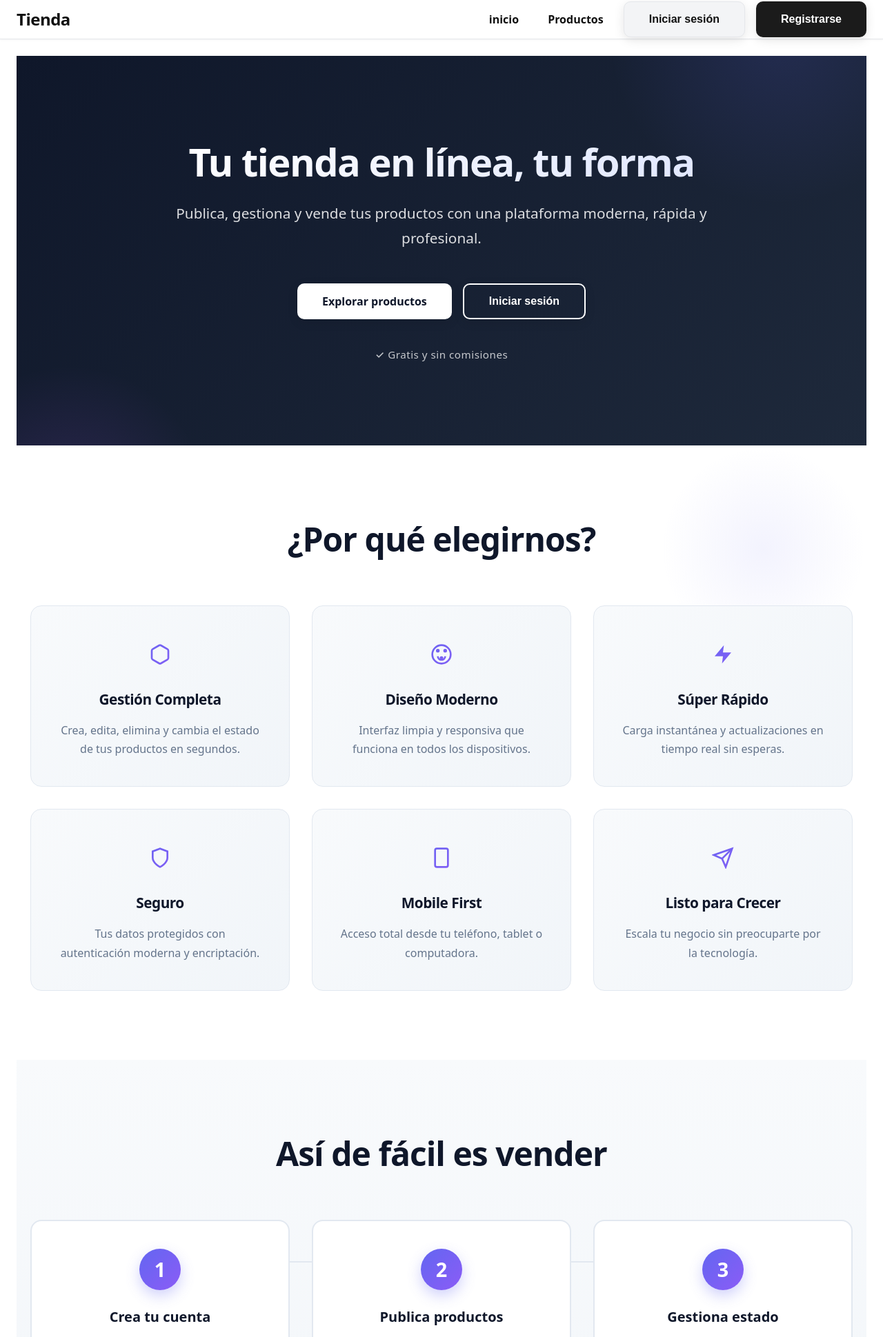
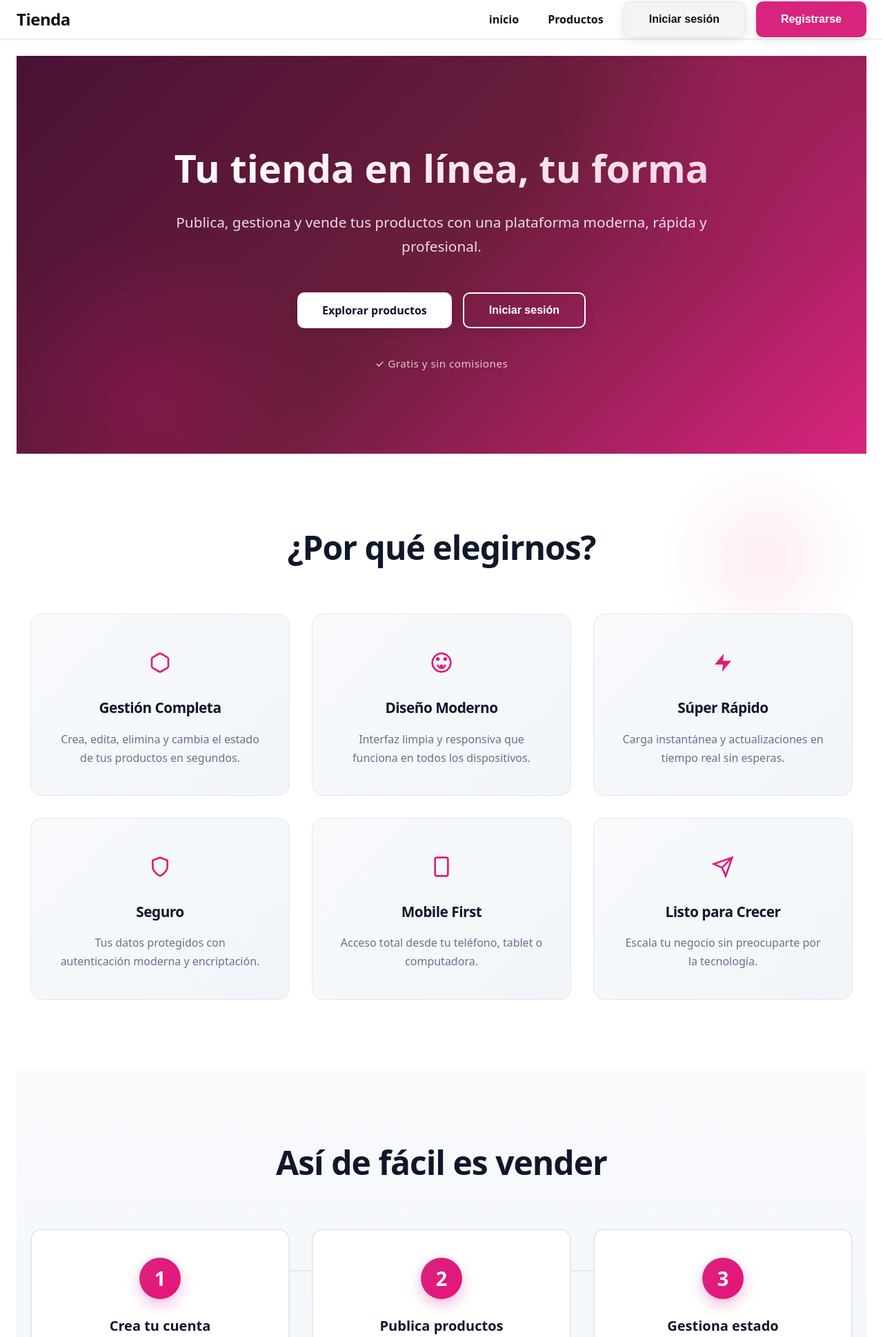
Before and after one commit to Guilder23/TiendaEcommerce, a Django app: page / in a window 1280 px wide. Shown: the top 1939 px of the page at 69% size. Run offline with Django 5.2, Linux system fonts and the light colour scheme.

Commit message:
Cambiando colores de todo

```diff
--- a/static/css/base.css
+++ b/static/css/base.css
@@ -132,9 +132,9 @@
 }
 
 .message.success {
-  background: #ecfdf5;
-  border-left-color: #10b981;
-  color: #065f46;
+  background: #f8d5e5;
+  border-left-color: #d9247e;
+  color: #6b1d3c;
 }
 
 .message.error {
--- a/static/css/home.css
+++ b/static/css/home.css
@@ -19,7 +19,7 @@
    ============================================ */
 
 .hero {
-  background: linear-gradient(135deg, #0f172a 0%, #1e293b 100%);
+  background: linear-gradient(135deg, #491235 0%, #6b1d3c 50%, #d9247e 100%);
   color: #ffffff;
   padding: 120px 20px;
   text-align: center;
@@ -32,9 +32,9 @@
   position: absolute;
   top: -50%;
   right: -10%;
-  width: 500px;
-  height: 500px;
-  background: radial-gradient(circle, rgba(99, 102, 241, 0.15) 0%, transparent 70%);
+  width: 600px;
+  height: 600px;
+  background: radial-gradient(circle, rgba(217, 36, 126, 0.25) 0%, transparent 70%);
   border-radius: 50%;
   pointer-events: none;
 }
@@ -42,11 +42,11 @@
 .hero::after {
   content: '';
   position: absolute;
-  bottom: -50%;
-  left: -10%;
-  width: 400px;
-  height: 400px;
-  background: radial-gradient(circle, rgba(168, 85, 247, 0.15) 0%, transparent 70%);
+  bottom: -30%;
+  left: -5%;
+  width: 500px;
+  height: 500px;
+  background: radial-gradient(circle, rgba(230, 18, 120, 0.2) 0%, transparent 70%);
   border-radius: 50%;
   pointer-events: none;
 }
@@ -59,12 +59,10 @@
 }
 
 .hero__title {
-  font-size: clamp(2rem, 5vw, 3.5rem);
-  font-weight: 900;
-  line-height: 1.2;
-  margin: 0 0 24px;
-  letter-spacing: -1.5px;
-  background: linear-gradient(135deg, #ffffff 0%, #e0e7ff 100%);
+  font-size: 3.5rem;
+  font-weight: 700;
+  margin-bottom: 20px;
+  background: linear-gradient(135deg, #ffffff 0%, #f8d5e5 100%);
   -webkit-background-clip: text;
   -webkit-text-fill-color: transparent;
   background-clip: text;
@@ -128,13 +126,13 @@
 }
 
 .btn--primary-light {
-  background: linear-gradient(135deg, #6366f1 0%, #8b5cf6 100%);
+  background: linear-gradient(135deg, #d9247e 0%, #e61278 100%);
   color: #ffffff;
 }
 
 .btn--primary-light:hover {
   transform: translateY(-3px);
-  box-shadow: 0 15px 40px rgba(99, 102, 241, 0.4);
+  box-shadow: 0 15px 40px rgba(217, 36, 126, 0.4);
 }
 
 .hero__feature {
@@ -175,7 +173,7 @@
   right: 0;
   width: 300px;
   height: 300px;
-  background: radial-gradient(circle, rgba(99, 102, 241, 0.08) 0%, transparent 70%);
+  background: radial-gradient(circle, rgba(217, 36, 126, 0.08) 0%, transparent 70%);
   border-radius: 50%;
   pointer-events: none;
 }
@@ -211,7 +209,7 @@
   left: 0;
   right: 0;
   height: 4px;
-  background: linear-gradient(90deg, #6366f1 0%, #8b5cf6 100%);
+  background: linear-gradient(90deg, #d9247e 0%, #e61278 100%);
   transform: scaleX(0);
   transform-origin: left;
   transition: transform 0.4s ease;
@@ -235,7 +233,7 @@
   display: flex;
   align-items: center;
   justify-content: center;
-  background: linear-gradient(135deg, #6366f1 0%, #8b5cf6 100%);
+  background: linear-gradient(135deg, #d9247e 0%, #e61278 100%);
   border-radius: 12px;
   mask-size: 32px;
   mask-position: center;
@@ -355,8 +353,8 @@
 }
 
 .step:hover {
-  border-color: #6366f1;
-  box-shadow: 0 20px 50px rgba(99, 102, 241, 0.12);
+  border-color: #d9247e;
+  box-shadow: 0 20px 50px rgba(217, 36, 126, 0.12);
   transform: translateY(-5px);
 }
 
@@ -366,13 +364,13 @@
   justify-content: center;
   width: 60px;
   height: 60px;
-  background: linear-gradient(135deg, #6366f1 0%, #8b5cf6 100%);
+  background: linear-gradient(135deg, #d9247e 0%, #e61278 100%);
   color: #ffffff;
   border-radius: 50%;
   font-size: 1.8rem;
   font-weight: 900;
   margin: 0 auto 24px;
-  box-shadow: 0 8px 20px rgba(99, 102, 241, 0.3);
+  box-shadow: 0 8px 20px rgba(217, 36, 126, 0.3);
 }
 
 .step h3 {
@@ -408,7 +406,7 @@
   right: -10%;
   width: 500px;
   height: 500px;
-  background: radial-gradient(circle, rgba(99, 102, 241, 0.15) 0%, transparent 70%);
+  background: radial-gradient(circle, rgba(217, 36, 126, 0.15) 0%, transparent 70%);
   border-radius: 50%;
   pointer-events: none;
 }
@@ -426,7 +424,7 @@
   font-weight: 900;
   margin: 0 0 20px;
   letter-spacing: -1px;
-  background: linear-gradient(135deg, #ffffff 0%, #e0e7ff 100%);
+  background: linear-gradient(135deg, #ffffff 0%, #f8d5e5 100%);
   -webkit-background-clip: text;
   -webkit-text-fill-color: transparent;
   background-clip: text;
--- a/static/css/perfil/password.css
+++ b/static/css/perfil/password.css
@@ -6,6 +6,6 @@
 .password__form{display:grid;gap:12px}
 .form__group label{display:block;font-weight:600;margin:8px 0 6px}
 .form__group input{width:100%;height:44px;border:1px solid #e5e7eb;border-radius:10px;padding:0 12px;font-size:15px}
-.form__group input:focus{outline:none;border-color:#2563eb;box-shadow:0 0 0 4px rgba(37,99,235,.15)}
+.form__group input:focus{outline:none;border-color:#d9247e;box-shadow:0 0 0 4px rgba(217,36,126,.15)}
 .password__actions{margin-top:6px}
 @media (max-width:560px){.password__card{padding:18px}}
--- a/static/css/perfil/perfil.css
+++ b/static/css/perfil/perfil.css
@@ -9,7 +9,7 @@
 .perfil h2{margin:0 0 12px}
 .perfil__card h3{margin:0 0 8px}
 .perfil .form input,.perfil .form textarea{width:100%;border:1px solid #e5e7eb;border-radius:10px;padding:10px;font-size:15px}
-.perfil .form input:focus,.perfil .form textarea:focus{outline:none;border-color:#2563eb;box-shadow:0 0 0 4px rgba(37,99,235,.15)}
+.perfil .form input:focus,.perfil .form textarea:focus{outline:none;border-color:#d9247e;box-shadow:0 0 0 4px rgba(217,36,126,.15)}
 @media (max-width:920px){.perfil__grid{grid-template-columns:1fr 1fr}}
 @media (max-width:560px){.perfil__grid{grid-template-columns:1fr}}
  .perfil__qr{margin-top:10px}
--- a/static/css/productos/crear.css
+++ b/static/css/productos/crear.css
@@ -75,7 +75,7 @@
 .form input:focus,
 .form textarea:focus,
 .form select:focus {
-    border-color: #111;
+    border-color: #d9247e;
 }
 
 /* --------------------------------------- */
@@ -89,7 +89,7 @@
 }
 
 .btn {
-    background-color: #1b1b1b;
+    background-color: #d9247e;
     border: none;
     color: white;
     padding: 6px 10px;     /* Botones más pequeños */
@@ -99,7 +99,7 @@
 }
 
 .btn:hover {
-    background-color: #111;
+    background-color: #e61278;
 }
 
 .btn--secondary {
--- a/static/css/productos/editar.css
+++ b/static/css/productos/editar.css
@@ -75,7 +75,7 @@
 .form input:focus,
 .form textarea:focus,
 .form select:focus {
-    border-color: #111;
+    border-color: #d9247e;
 }
 
 /* --------------------------------------- */
@@ -89,7 +89,7 @@
 }
 
 .btn {
-    background-color: #1b1b1b;
+    background-color: #d9247e;
     border: none;
     color: white;
     padding: 8px 14px;
@@ -99,7 +99,7 @@
 }
 
 .btn:hover {
-    background-color: #111;
+    background-color: #e61278;
 }
 
 .btn--secondary {
--- a/static/css/productos/eliminar.css
+++ b/static/css/productos/eliminar.css
@@ -69,7 +69,7 @@
 }
 
 .btn {
-    background-color: #1b1b1b;
+    background-color: #d9247e;
     border: none;
     color: white;
     padding: 8px 14px;
@@ -79,7 +79,7 @@
 }
 
 .btn:hover {
-    background-color: #111;
+    background-color: #e61278;
 }
 
 .btn--secondary {
--- a/static/css/productos/estado.css
+++ b/static/css/productos/estado.css
@@ -76,14 +76,14 @@
   border: none;
   border-radius: 8px;
   cursor: pointer;
-  background: #2563eb;
+  background: #d9247e;
   color: white;
   font-weight: 500;
   transition: 0.2s;
 }
 
 .btn:hover {
-  background: #1d4ed8;
+  background: #e61278;
 }
 
 .btn--secondary {
--- a/static/css/productos/productos.css
+++ b/static/css/productos/productos.css
@@ -2,7 +2,7 @@
 /* BOTÓN CREAR PRODUCTO */
 /* --------------------------------------- */
 .btn-crear_producto {
-    background-color: #1b1b1b;
+    background-color: #e61278;
     border: none;
     color: white;
     padding: 10px 20px;
@@ -15,7 +15,7 @@
     border-radius: 5px;
 }
 .btn-crear_producto:hover {
-    background-color: #111;
+    background-color: #d9247e;
 }
 
 /* --------------------------------------- */
--- a/static/css/productos/ver.css
+++ b/static/css/productos/ver.css
@@ -91,14 +91,14 @@
   border: none;
   border-radius: 8px;
   cursor: pointer;
-  background: #2563eb;
+  background: #d9247e;
   color: white;
   font-weight: 500;
   transition: 0.2s;
 }
 
 .btn:hover {
-  background: #1d4ed8;
+  background: #e61278;
 }
 
 .btn--secondary {
--- a/static/css/sidebar.css
+++ b/static/css/sidebar.css
@@ -6,7 +6,7 @@
  }
 
 .sidebar {
-    background: #0b141a;
+    background: #491235;
     color: #fff;
     height: calc(100vh - 64px);
     position: fixed;
@@ -34,7 +34,7 @@
 }
 
 .sidebar__item:hover {
-    background: #202c33;
+    background: #6b1d3c;
     text-decoration: none;
 }
 
--- a/static/css/usuarios/usuarios.css
+++ b/static/css/usuarios/usuarios.css
@@ -1,5 +1,7 @@
 .users{max-width:1040px;margin:0 auto}
 .users__header{display:flex;align-items:center;justify-content:space-between;margin-bottom:12px}
+.btn-create-user{background-color:#e61278;border:none;color:#fff;padding:10px 20px;border-radius:5px;cursor:pointer}
+.btn-create-user:hover{background-color:#d9247e}
 .table{width:100%;border-collapse:collapse}
 .table th,.table td{padding:10px 12px;border-bottom:1px solid #e5e7eb;text-align:left}
 .table thead th{background:#f9fafb;font-weight:600}
@@ -13,5 +15,5 @@
 .modal__backdrop{position:absolute;inset:0;background:rgba(0,0,0,.5)}
 .modal__dialog{position:relative;z-index:1;width:100%;max-width:560px;margin:10vh auto;background:#fff;padding:20px;border-radius:10px;box-shadow:0 12px 24px rgba(17,24,39,.08)}
 .form input,.form select,.form textarea{width:100%;border:1px solid #e5e7eb;border-radius:10px;padding:10px;font-size:15px;margin-bottom:8px}
-.form input:focus,.form select:focus,.form textarea:focus{outline:none;border-color:#2563eb;box-shadow:0 0 0 4px rgba(37,99,235,.15)}
+.form input:focus,.form select:focus,.form textarea:focus{outline:none;border-color:#d9247e;box-shadow:0 0 0 4px rgba(217,36,126,.15)}
 @media (max-width:560px){.modal__dialog{margin:6vh auto;padding:16px}}
```
Also changed, not shown: static/css/checkout.css (+10 -10 lines), static/css/mis_ventas.css (+5 -5 lines), static/css/productos/listar_productos.css (+15 -15 lines), static/css/productos/mis_productos.css (+9 -9 lines), static/css/usuarios/crear.css (+5 -5 lines), static/css/usuarios/editar.css (+5 -5 lines), db.sqlite3.
